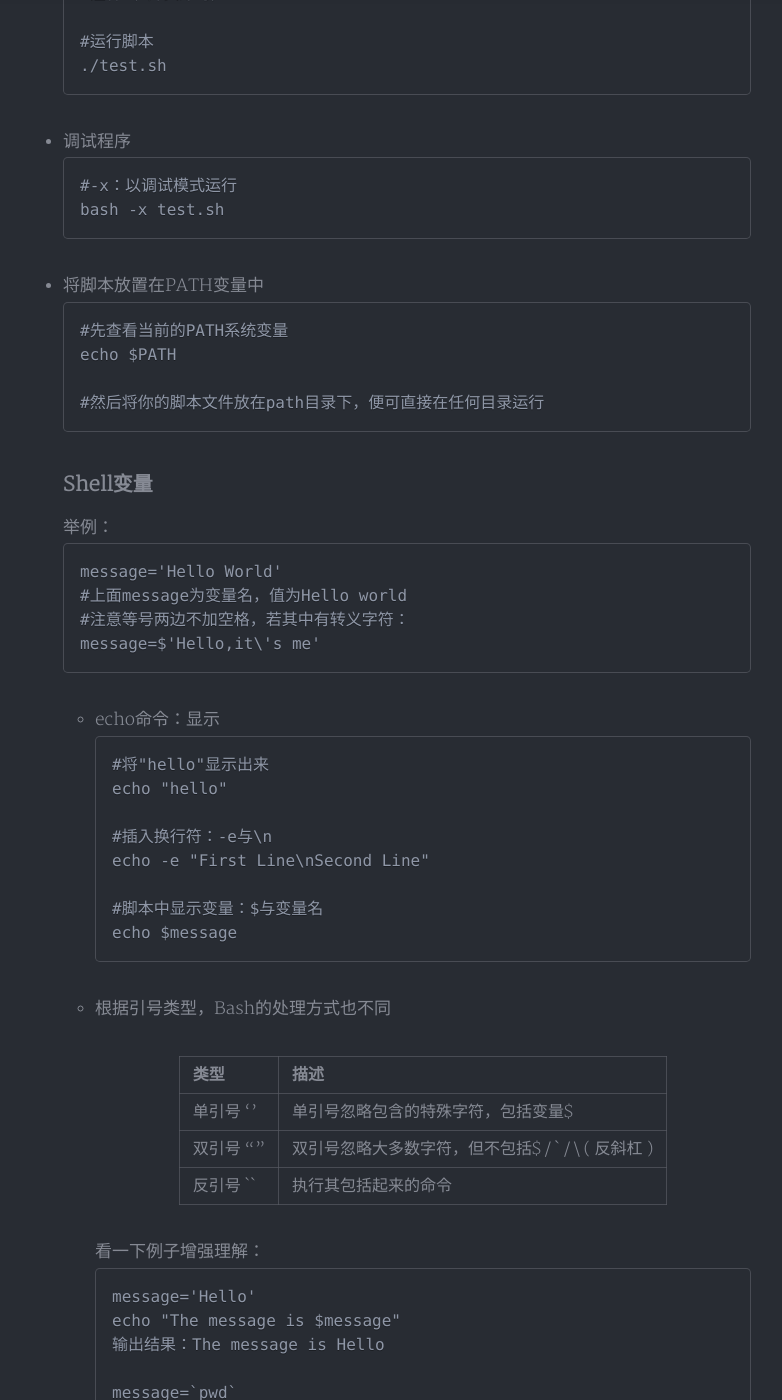
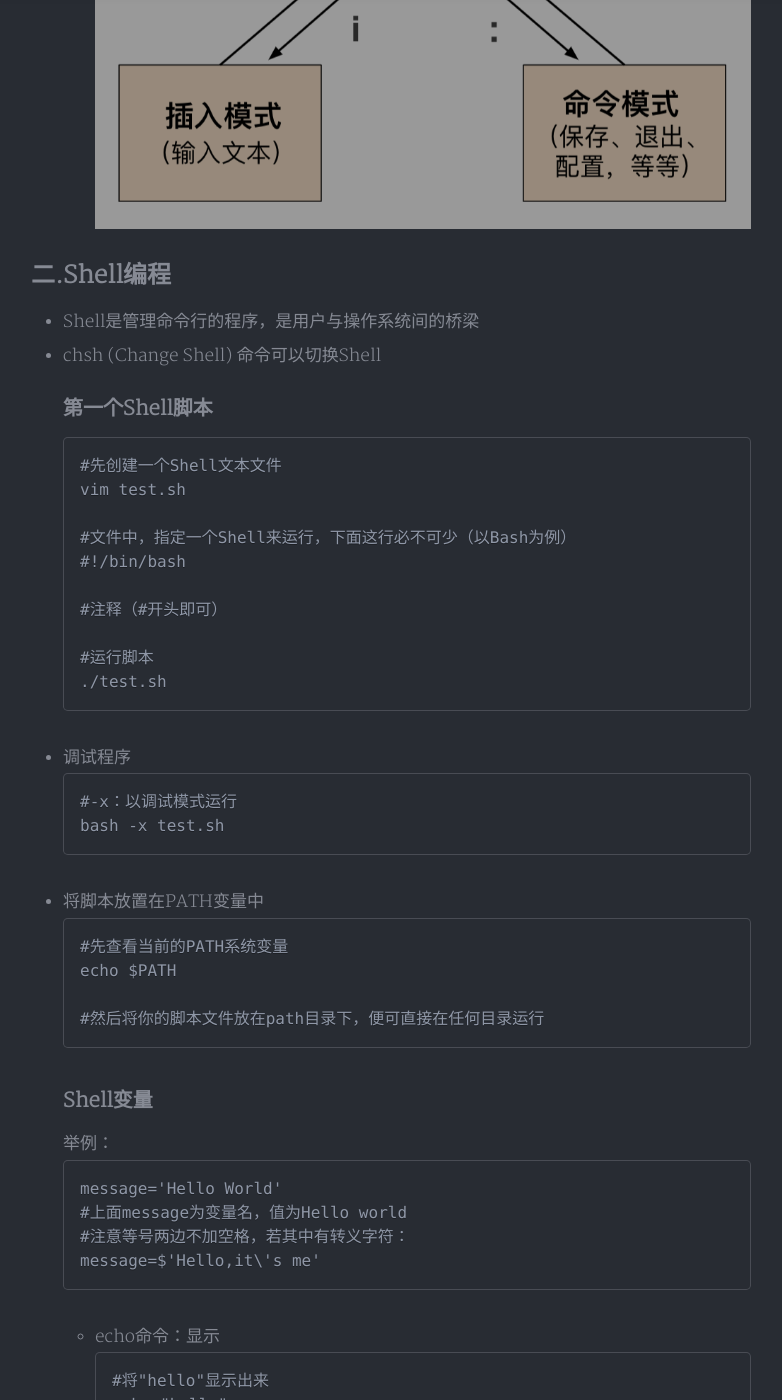
Before and after one commit to cszmzh/BA-NANA.github.io, a Jekyll site: the page built from _posts/2019-11-16-Linux学习之旅6——Vim编辑器与Shell脚本编程基础.md, in a window 1280 px wide and 1400 px high, scrolled down 3230 px. Shown: the whole window, without its empty margins (249-1031 px from the left). Built offline with Jekyll 4.4.1, drawn with Linux system fonts in a browser that asks for light colours; nearby versions of some CDN libraries; formulas are drawn with MathJax 3; comment, search, counter and statistics services are not loaded; a style sheet for code colours, icons or effects is not loaded; some of the changed text lies outside the part shown.

Commit message:
2019-11-16

```diff
--- a/_posts/2019-11-16-Linux学习之旅6——Vim编辑器与Shell脚本编程基础.md
+++ b/_posts/2019-11-16-Linux学习之旅6——Vim编辑器与Shell脚本编程基础.md
@@ -114,9 +114,7 @@
 
     ![Linux-vim下的三种模式](../../../assets/img/Linux学习之旅6/Linux-vim下的三种模式.png)
 
-
-
-##二.Shell编程
+## 二.Shell编程
 
 * Shell是管理命令行的程序，是用户与操作系统间的桥梁
 
@@ -329,35 +327,35 @@
 
 * 测试字符串
 
-  | 条件                  | 描述                                 |
-  | --------------------- | ------------------------------------ |
-  | \$string1 = $string2  | 两个字符串是否相等 (区分大小写)      |
-  | \$string1 != $string2 | 两个字符串是否不相等                 |
-  | -z $string            | 字符串是否为空 (zero)，返回布尔类型  |
-  | -n $string            | 字符串是否不为空 (not)，返回布尔类型 |
+  | 条件                   | 描述                                 |
+  | ---------------------- | ------------------------------------ |
+  | \$string1 = \$string2  | 两个字符串是否相等 (区分大小写)      |
+  | \$string1 != \$string2 | 两个字符串是否不相等                 |
+  | -z \$string            | 字符串是否为空 (zero)，返回布尔类型  |
+  | -n \$string            | 字符串是否不为空 (not)，返回布尔类型 |
 
 * 测试数字
 
-  | 条件             | 意义                              |
-  | ---------------- | --------------------------------- |
-  | $num1 -eq \$num2 | 是否相等（equal）                 |
-  | $num1 -ne \$num2 | 是否不相等（not equal）           |
-  | $num1 -lt \$num2 | num1是否小于num2（lower than）    |
-  | $num1 -le \$num2 | num1是否≤num2（lower or equal）   |
-  | $num1 -gt \$num2 | num1是否大于num2（greater than）  |
-  | $num1 -ge \$num2 | num1是否≥num2（greater or equal） |
+  | 条件              | 意义                              |
+  | ----------------- | --------------------------------- |
+  | \$num1 -eq \$num2 | 是否相等（equal）                 |
+  | \$num1 -ne \$num2 | 是否不相等（not equal）           |
+  | \$num1 -lt \$num2 | num1是否小于num2（lower than）    |
+  | \$num1 -le \$num2 | num1是否≤num2（lower or equal）   |
+  | \$num1 -gt \$num2 | num1是否大于num2（greater than）  |
+  | \$num1 -ge \$num2 | num1是否≥num2（greater or equal） |
 
 * 测试文件
 
-  | 条件               | 意义                        |
-  | ------------------ | --------------------------- |
-  | -e $file           | 文件是否存在（exist）       |
-  | -d $file           | 是否为一个目录（directory） |
-  | -f $file           | 是否为一个文件（file）      |
-  | -L $file           | 是否为一个链接文件          |
-  | -r/w/x $file       | 是否可读/可写/可执行        |
-  | $file1 -nt \$file2 | 文件file1是否比file2新      |
-  | $file1 -ot \$file2 | 文件file1是否比file2旧      |
+  | 条件                | 意义                        |
+  | ------------------- | --------------------------- |
+  | -e $file            | 文件是否存在（exist）       |
+  | -d $file            | 是否为一个目录（directory） |
+  | -f $file            | 是否为一个文件（file）      |
+  | -L $file            | 是否为一个链接文件          |
+  | -r/w/x $file        | 是否可读/可写/可执行        |
+  | \$file1 -nt \$file2 | 文件file1是否比file2新      |
+  | \$file1 -ot \$file2 | 文件file1是否比file2旧      |
 
 * 逻辑与（&&）、逻辑或（\|\|）、非（!）
 
@@ -500,7 +498,7 @@
   local_global () {
   		local var1='local 1'
   		var1='new local 1'		#此处var1为函数内定义的局部变量
-  		var2='global 2'				#此处var2为函数外定义的全局变量
+  		var2='global 2'		 #此处var2为函数外定义的全局变量
   }
   var1='global 1'
   var2='global 2'
```
Also changed, not shown: other parts of _posts/2019-11-16-Linux学习之旅6——Vim编辑器与Shell脚本编程基础.md (+5 -5 lines), assets/img/Linux学习之旅6/Linux-vim下的三种模式.png (added).
